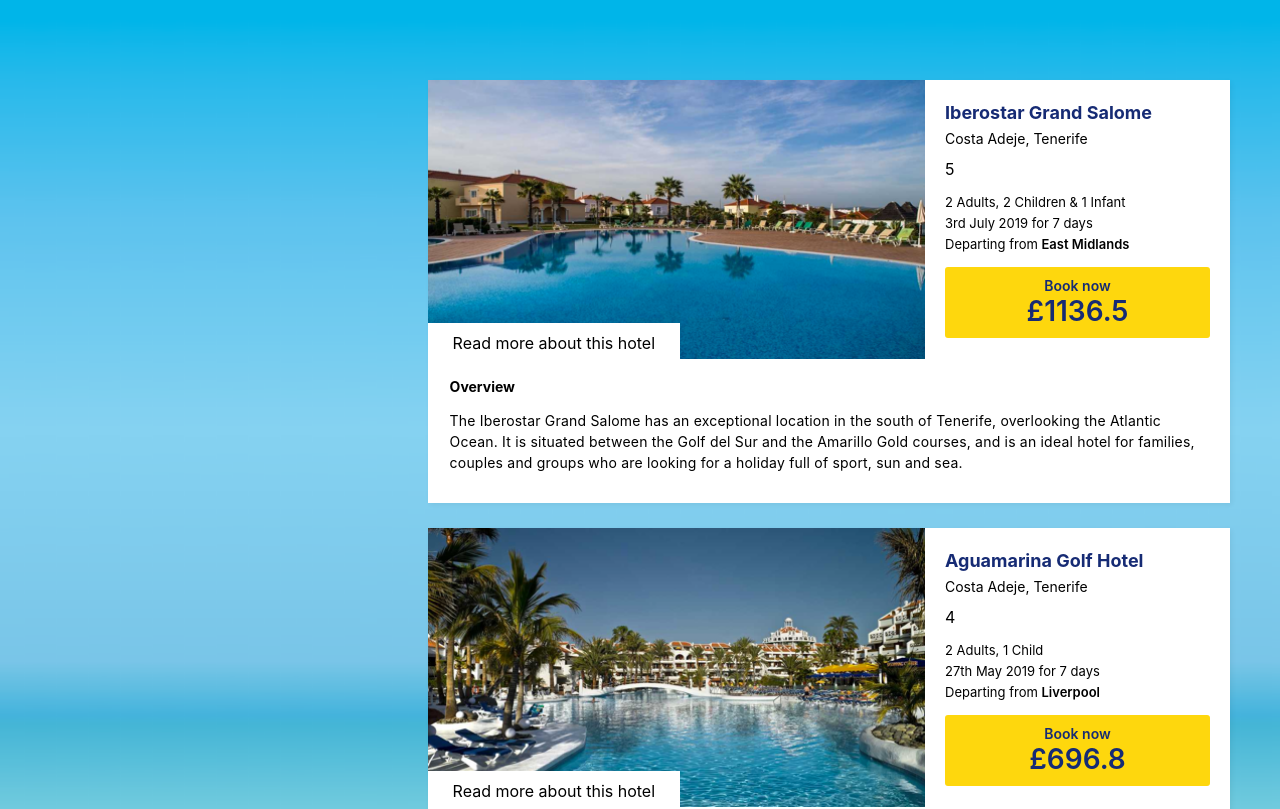
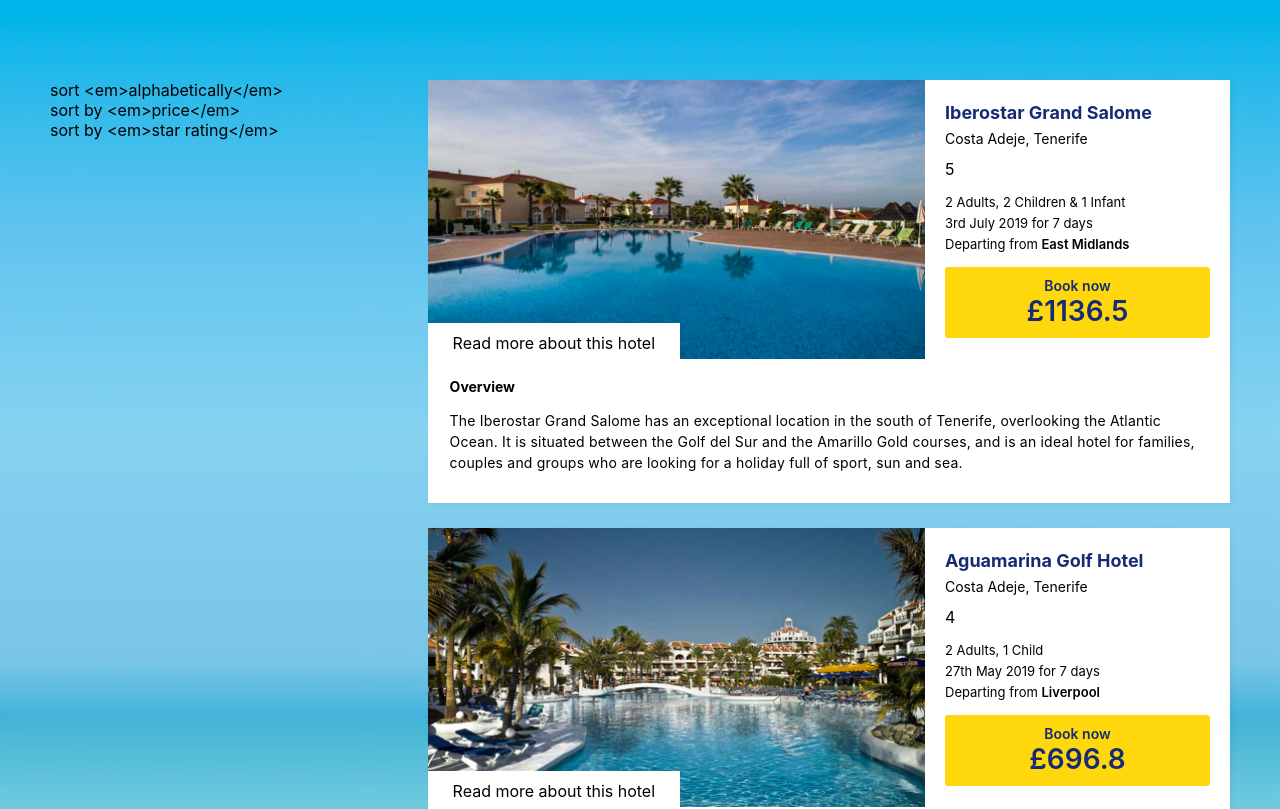
Before and after one commit to nahmadic/on-the-beach-react, a React (Create React App) app: page / in a window 1280 px wide. Shown: the top 809 px of the page. Built offline with nearby package versions, Linux system fonts and the light colour scheme.

Commit message:
Adds sort component

```diff
--- a/src/components/container/Container.js
+++ b/src/components/container/Container.js
@@ -2,6 +2,7 @@ import React, { useState } from 'react';
 
 import styles from './Container.module.css';
 import Card from '../card/Card.js';
+import Sort from '../sort/Sort';
 
 function Container () {
   const [destinations, setDestinations] = useState([
@@ -40,6 +41,27 @@ function Container () {
     },
   ]);
 
+  const [sortOptions, setSortOptions] = useState({
+    currentSort: 'price',
+    options: [
+      {
+        name: 'alphabetically',
+        text: `sort <em>alphabetically</em>`,
+        image: 'alpha-icon.png'
+      },
+      {
+        name: 'price',
+        text: `sort by <em>price</em>`,
+        image: 'price-icon.png'
+      },
+      {
+        name: 'rating',
+        text: `sort by <em>star rating</em>`,
+        image: 'rating-icon.png'
+      },
+    ]
+  });
+
   const destinationCards = destinations.map(destination => {
       return (
         <Card
@@ -59,7 +81,10 @@ function Container () {
   return (
     <div className={styles.container}>
       <aside>
-
+        <Sort
+          currentSort={sortOptions.currentSort}
+          options={sortOptions.options}
+        />
       </aside>
       <main>
         {destinationCards}
--- /dev/null
+++ b/src/components/sort/Sort.js
@@ -0,0 +1,20 @@
+import React from 'react';
+
+function Sort ({ currentSort, options }) {
+  return (
+    <div className="Sort">
+      {options.map(option => {
+        let btnClass = [
+          'button',
+          option.name == currentSort ? 'button-active' : ''
+        ];
+
+        btnClass = btnClass.join(' ');
+
+        return <div className={btnClass}>{option.text}</div>
+      })}
+    </div>
+  );
+}
+
+export default Sort;
```
Also changed, not shown: src/components/button/Button.js (+13 -0 lines), src/components/sort/Sort.module.css (added).
